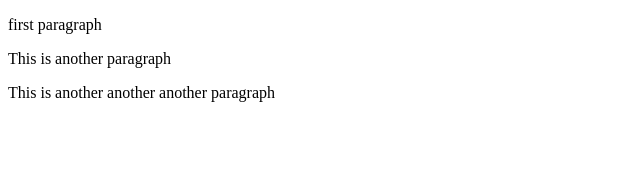
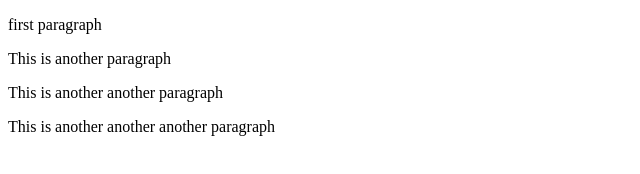
Before and after one commit to AdrianCorreaRamos/learning-git, a plain HTML site: page index.html in a window 1280 px wide. Shown: the whole page, without its empty margins (0-640 px from the left). Drawn offline with Linux system fonts and the light colour scheme.

Commit message:
Final Update index.html

```diff
--- a/index.html
+++ b/index.html
@@ -8,7 +8,7 @@
 <body>
     <p>first paragraph</p>
     <p>This is another paragraph</p>
-
+    <p>This is another another paragraph</p>
     <p>This is another another another paragraph</p>
 </body>
 </html>
```
